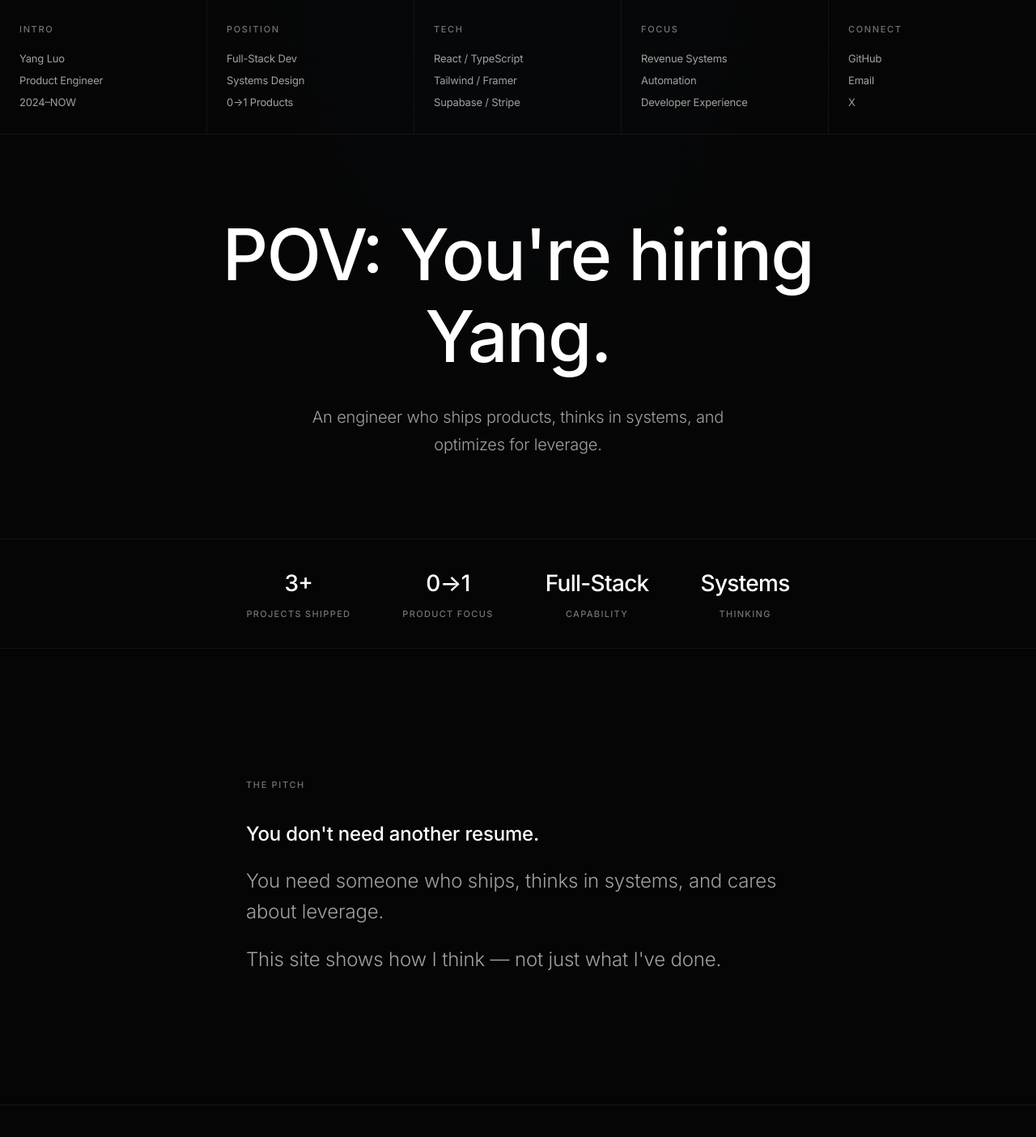
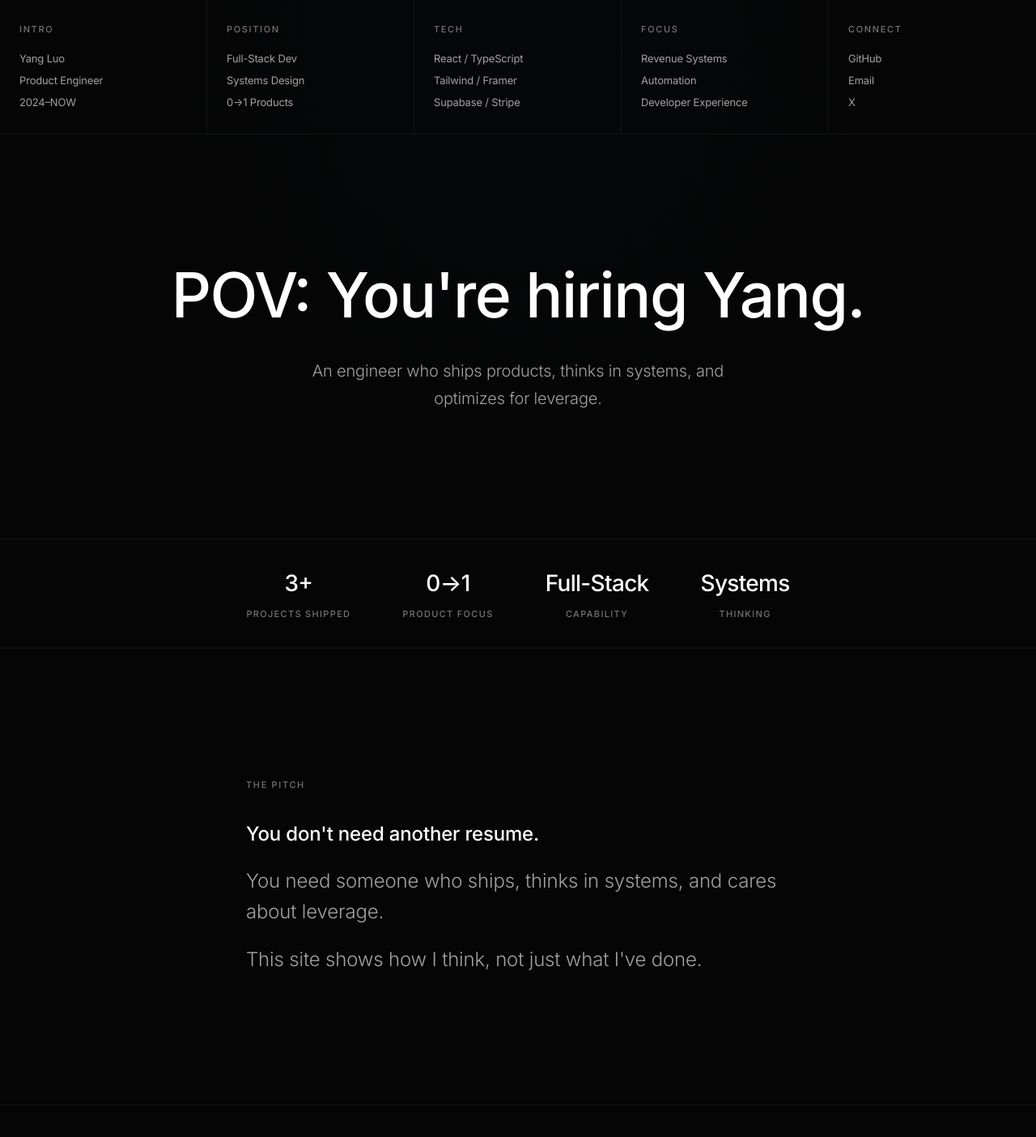
Before and after one commit to yanglluo/PovHiringYang, a React (Vite) app: page / in a window 1280 px wide. Shown: the top 1404 px of the page at 81% size. Built offline with nearby package versions, Linux system fonts and the light colour scheme.

Commit message:
Typography

```diff
--- a/src/components/Hero.tsx
+++ b/src/components/Hero.tsx
@@ -104,7 +104,7 @@ const Hero = () => {
                     transition={{ duration: 0.9, delay: 0.5, ease: "easeOut" }}
                     className="text-center max-w-4xl"
                 >
-                    <h1 className="text-[clamp(2.5rem,7vw,5.5rem)] font-medium tracking-[-0.025em] leading-[1.08] mb-6 md:mb-8">
+                    <h1 className="text-[clamp(2rem,6vw,5rem)] font-medium tracking-[-0.025em] leading-[1.08] mb-6 md:mb-8 whitespace-nowrap">
                         POV: You're hiring Yang.
                     </h1>
                     <p className="text-[clamp(1rem,2vw,1.25rem)] text-neutral-400 font-light max-w-xl mx-auto leading-[1.7]">
--- a/src/components/POVSection.tsx
+++ b/src/components/POVSection.tsx
@@ -28,7 +28,7 @@ const POVSection = () => {
     const bodyLines = [
         "You don't need another resume.",
         "You need someone who ships, thinks in systems, and cares about leverage.",
-        "This site shows how I think — not just what I've done.",
+        "This site shows how I think, not just what I've done.",
     ];
 
     return (
@@ -53,8 +53,8 @@ const POVSection = () => {
                             key={i}
                             variants={itemVariants}
                             className={`text-[clamp(1.125rem,2.5vw,1.5rem)] leading-[1.6] ${i === 0
-                                    ? 'text-white font-medium'
-                                    : 'text-neutral-400 font-light'
+                                ? 'text-white font-medium'
+                                : 'text-neutral-400 font-light'
                                 }`}
                         >
                             {line}
```
